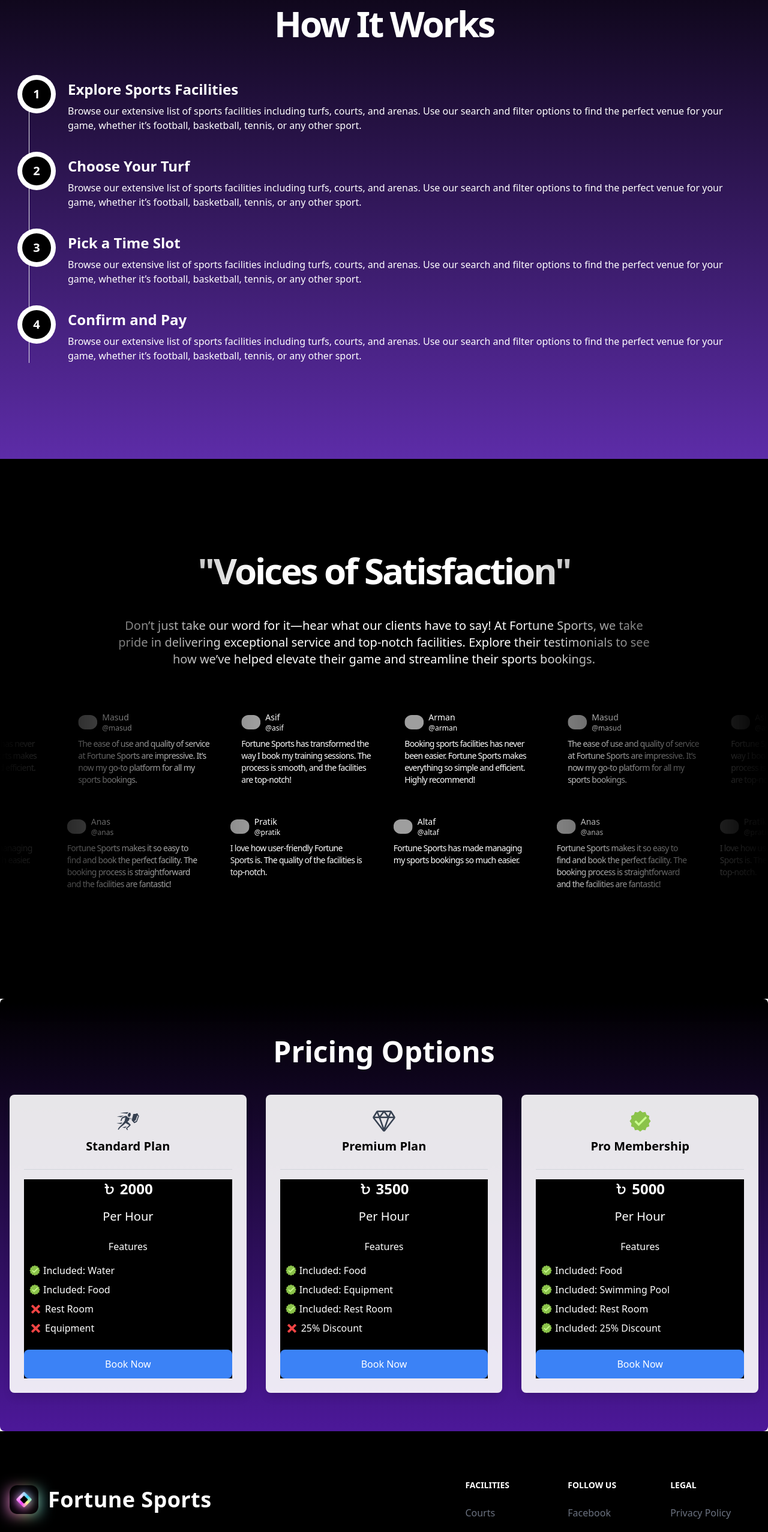
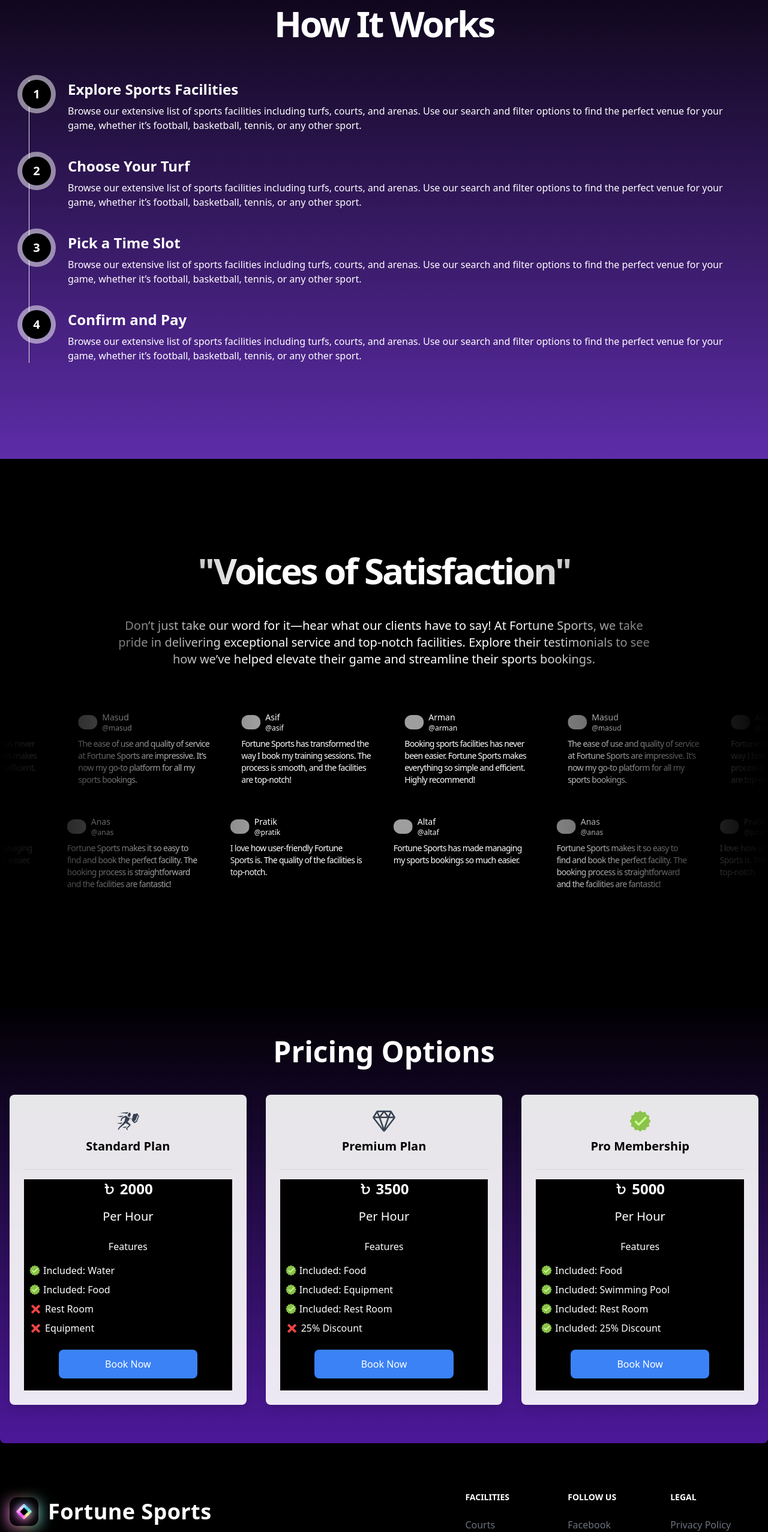
Before and after one commit to AsifAhmedSahil/Fortune-Sports---Sports-Facility-Booking-Platform---React-Tailwind-Magic-UI--Typescript, a React (Vite) app: page / in a window 1280 px wide. Shown: the part 1720-4274 px from the top of the page at 60% size. Built offline with nearby package versions, Linux system fonts and the light colour scheme; grey boxes are pictures that could not be loaded.

Commit message:
landing page design setup

```diff
--- a/src/pages/Components/HowItWorks.tsx
+++ b/src/pages/Components/HowItWorks.tsx
@@ -7,7 +7,7 @@ const HowItWorks = () => {
         </h1>
         <ol className="relative border-s border-gray-200 dark:border-gray-700">
           <li className="mb-10 ms-6">
-            <span className="absolute flex items-center justify-center w-12 h-12 bg-black rounded-full -start-3 ring-8 ring-white dark:ring-gray-900 dark:bg-blue-900 text-xl font-bold">
+            <span className="absolute flex items-center justify-center w-8 md:w-9 lg:w-12 h-8 md:h-9 lg:h-12 bg-black rounded-full -start-3 ring-2 md:ring-4 lg:ring-8 ring-white/50  dark:ring-gray-900 dark:bg-blue-900 text-xl font-bold">
               1
             </span>
 
@@ -20,7 +20,7 @@ const HowItWorks = () => {
 
           </li>
           <li className="mb-10 ms-6">
-            <span className="absolute flex items-center justify-center w-12 h-12 bg-black rounded-full -start-3 ring-8 ring-white dark:ring-gray-900 dark:bg-blue-900 text-xl font-bold">
+            <span className="absolute flex items-center justify-center w-8 md:w-9 lg:w-12 h-8 md:h-9 lg:h-12 bg-black rounded-full -start-3 ring-2 md:ring-4 lg:ring-8 ring-white/50  dark:ring-gray-900 dark:bg-blue-900 text-xl font-bold">
               2
             </span>
 
@@ -33,7 +33,7 @@ const HowItWorks = () => {
 
           </li>
           <li className="mb-10 ms-6">
-            <span className="absolute flex items-center justify-center w-12 h-12 bg-black rounded-full -start-3 ring-8 ring-white dark:ring-gray-900 dark:bg-blue-900 text-xl font-bold">
+            <span className="absolute flex items-center justify-center w-8 md:w-9 lg:w-12 h-8 md:h-9 lg:h-12 bg-black rounded-full -start-3 ring-2 md:ring-4 lg:ring-8 ring-white/50  dark:ring-gray-900 dark:bg-blue-900 text-xl font-bold">
               3
             </span>
 
@@ -46,7 +46,7 @@ const HowItWorks = () => {
 
           </li>
           <li className="mb-10 ms-6">
-            <span className="absolute flex items-center justify-center w-12 h-12 bg-black rounded-full -start-3 ring-8 ring-white dark:ring-gray-900 dark:bg-blue-900 text-xl font-bold">
+            <span className="absolute flex items-center justify-center w-8 md:w-9 lg:w-12 h-8 md:h-9 lg:h-12 bg-black rounded-full -start-3 ring-2 md:ring-4 lg:ring-8 ring-white/50  dark:ring-gray-900 dark:bg-blue-900 text-xl font-bold">
               4
             </span>
 
--- a/src/pages/Components/Pricing.tsx
+++ b/src/pages/Components/Pricing.tsx
@@ -35,7 +35,8 @@ const pricingOptions = [
 
 const Pricing = () => {
   return (
-    <section className="py-16 rounded-lg bg-gradient-to-b from-black to-[#4c1899] text-white">
+    <div className="bg-black">
+        <section className="py-16 rounded-lg bg-gradient-to-b from-black to-[#4c1899] text-white">
       <div className="container mx-auto px-4">
         <h2 className="text-3xl lg:text-5xl font-bold text-center mb-12">
           Pricing Options
@@ -82,7 +83,7 @@ const Pricing = () => {
                     </li>
                   ))}
                 </ul>
-                <button className="px-6 py-3 bg-blue-500 text-white rounded-lg hover:bg-blue-600 focus:outline-none focus:ring-2 focus:ring-blue-500 focus:ring-opacity-50 w-full">
+                <button className="w-2/3 mx-auto mb-5 px-6 py-3 bg-blue-500 text-white rounded-lg hover:bg-blue-600 focus:outline-none focus:ring-2 focus:ring-blue-500 focus:ring-opacity-50 ">
                   Book Now
                 </button>
               </div>
@@ -91,6 +92,7 @@ const Pricing = () => {
         </div>
       </div>
     </section>
+    </div>
   );
 };
 
```
